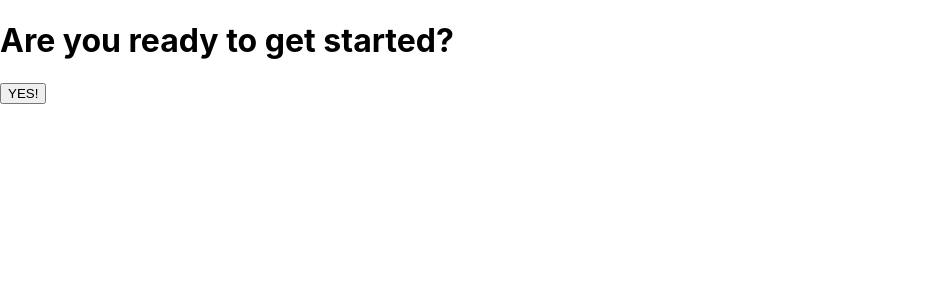
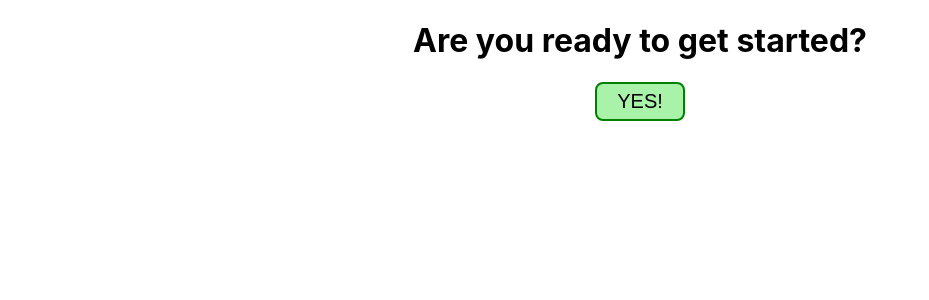
Before and after one commit to crenshkr/user-ui, a React (Create React App) app: page / in a window 1280 px wide. Shown: the top 300 px of the page, without its empty margins (0-929 px from the left). Built offline with nearby package versions, Linux system fonts and the light colour scheme.

Commit message:
changed the useState to useReducer for the LandingPage

```diff
--- a/src/App.js
+++ b/src/App.js
@@ -1,18 +1,32 @@
-import React, { useState } from "react";
+import React, { useReducer, useState } from "react";
 import "./App.css";
 import { PrimaryPage } from "./pages/PrimaryPage/PrimaryPage";
 import { LandingPage } from "./pages/LandingPage/LandingPage";
 
+const initialScreenState = {
+  showPrimaryPage: false,
+};
+
+function reducer(state, action) {
+  switch (action.type) {
+    case "SHOW_PRIMARY_PAGE":
+      return { showPrimaryPage: true };
+
+    default:
+      return state;
+  }
+}
+
 function App() {
-  const [showPrimaryPage, setShowPrimaryPage] = useState(false);
+  const [state, dispatch] = useReducer(reducer, initialScreenState);
 
   const handleButtonClick = () => {
-    setShowPrimaryPage(true);
+    dispatch({ type: "SHOW_PRIMARY_PAGE" });
   };
 
   return (
-    <div>
-      {showPrimaryPage ? (
+    <div className="App">
+      {state.showPrimaryPage ? (
         <PrimaryPage />
       ) : (
         <LandingPage onButtonClick={handleButtonClick} />
--- a/src/pages/LandingPage/LandingPage.js
+++ b/src/pages/LandingPage/LandingPage.js
@@ -1,10 +1,13 @@
 import React from "react";
+import "../LandingPage/landingPage.css";
 
 export function LandingPage({ onButtonClick }) {
   return (
-    <div>
+    <div className="landingPage">
       <h1>Are you ready to get started?</h1>
-      <button onClick={onButtonClick}>YES!</button>
+      <button className="startButton" onClick={onButtonClick}>
+        YES!
+      </button>
     </div>
   );
 }
--- a/src/pages/LandingPage/landingPage.css
+++ b/src/pages/LandingPage/landingPage.css
@@ -0,0 +1,7 @@
+.startButton {
+  background-color: rgb(169, 242, 169);
+  font-size: 20px;
+  padding: 0.3em 1em;
+  border: solid green 2px;
+  border-radius: 8px;
+}
--- a/src/pages/PrimaryPage/PrimaryPage.js
+++ b/src/pages/PrimaryPage/PrimaryPage.js
@@ -59,12 +59,6 @@ export function PrimaryPage() {
     }
   }
 
-  // const currentScreen = {
-  //   landingPage: <LandingPage />,
-  //   primaryPage: <PrimaryPage />,
-  //   signInPage: <SignInPage />,
-  // };
-
   return (
     <div className="primary">
       <div className="body">
```
